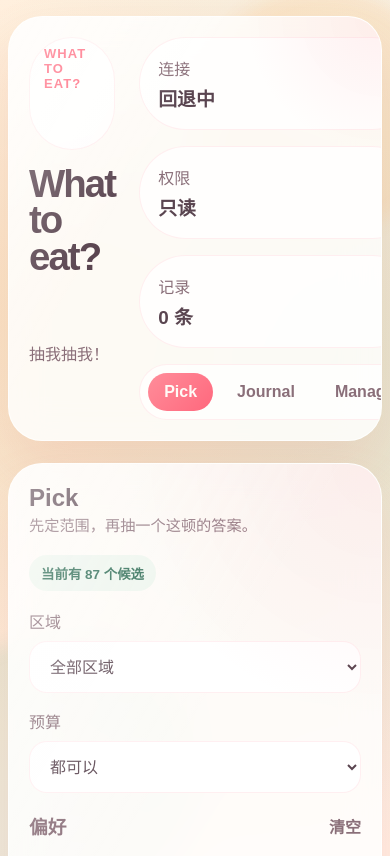
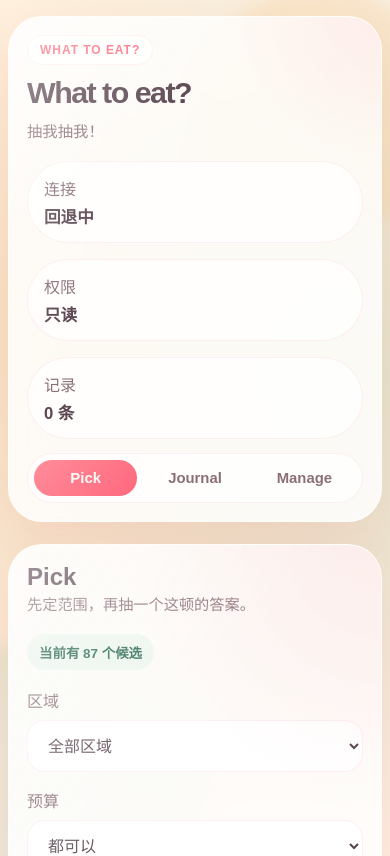
Before and after one commit to Chazzip/What-to-eat, a plain HTML site: page index.html in a window 390 px wide. Shown: the top 856 px of the page. Drawn offline with nearby package versions, Linux system fonts and the light colour scheme; no server answers.

Commit message:
Improve mobile hero responsiveness

```diff
--- a/styles.css
+++ b/styles.css
@@ -128,6 +128,17 @@ body::after {
 
 .hero.hero-compact {
   grid-template-columns: 1fr auto;
+}
+
+.hero-copy,
+.hero-side,
+.hero-status-wrap {
+  min-width: 0;
+}
+
+.hero-status-wrap {
+  justify-items: stretch;
+  align-content: center;
 }
 
 .eyebrow,
@@ -297,7 +308,8 @@ body::after {
 }
 
 .status-grid-compact {
-  min-width: min(420px, 100%);
+  min-width: 0;
+  width: min(420px, 100%);
 }
 
 .status-pill {
@@ -464,8 +476,8 @@ textarea:focus {
   border-radius: 999px;
   background: rgba(255, 255, 255, 0.72);
   border: 1px solid var(--line);
-  width: fit-content;
-  justify-self: end;
+  width: min(420px, 100%);
+  justify-self: stretch;
 }
 
 .view-tab {
@@ -817,6 +829,35 @@ button:disabled {
   }
 }
 
+@media (max-width: 820px) {
+  .hero.hero-compact {
+    grid-template-columns: 1fr;
+  }
+
+  .hero-copy {
+    gap: 12px;
+  }
+
+  .hero-copy h1 {
+    font-size: clamp(2.1rem, 9vw, 3.4rem);
+    line-height: 1;
+  }
+
+  .hero-copy p {
+    line-height: 1.65;
+  }
+
+  .hero-status-wrap {
+    gap: 14px;
+  }
+
+  .status-grid-compact,
+  .view-switch {
+    width: 100%;
+    max-width: none;
+  }
+}
+
 @media (max-width: 720px) {
   .page-shell {
     width: min(100% - 16px, 1220px);
@@ -843,6 +884,22 @@ button:disabled {
     grid-template-columns: 1fr;
   }
 
+  .hero {
+    gap: 16px;
+  }
+
+  .hero-copy h1 {
+    font-size: clamp(2rem, 10vw, 2.8rem);
+  }
+
+  .hero-copy p {
+    font-size: 0.96rem;
+  }
+
+  .status-pill {
+    padding: 14px 16px;
+  }
+
   .section-head {
     grid-template-columns: 1fr;
   }
@@ -854,13 +911,55 @@ button:disabled {
   .view-switch {
     width: 100%;
     justify-content: stretch;
+    padding: 6px;
   }
 
   .view-tab {
     flex: 1;
+    min-width: 0;
+    padding: 10px 12px;
   }
 
   .log-fields {
     flex-direction: column;
   }
 }
+
+@media (max-width: 480px) {
+  .hero,
+  .picker-card,
+  .result-card,
+  .stats-card,
+  .history-card,
+  .area-card,
+  .auth-card,
+  .manager-card,
+  .sub-card {
+    padding: 18px;
+  }
+
+  .eyebrow {
+    font-size: 12px;
+    padding: 7px 12px;
+  }
+
+  .hero-copy h1 {
+    font-size: 1.9rem;
+  }
+
+  .status-pill strong {
+    font-size: 1.04rem;
+  }
+
+  .view-switch {
+    display: grid;
+    grid-template-columns: repeat(3, minmax(0, 1fr));
+    gap: 6px;
+  }
+
+  .view-tab {
+    width: 100%;
+    padding: 10px 8px;
+    font-size: 0.93rem;
+  }
+}
```
